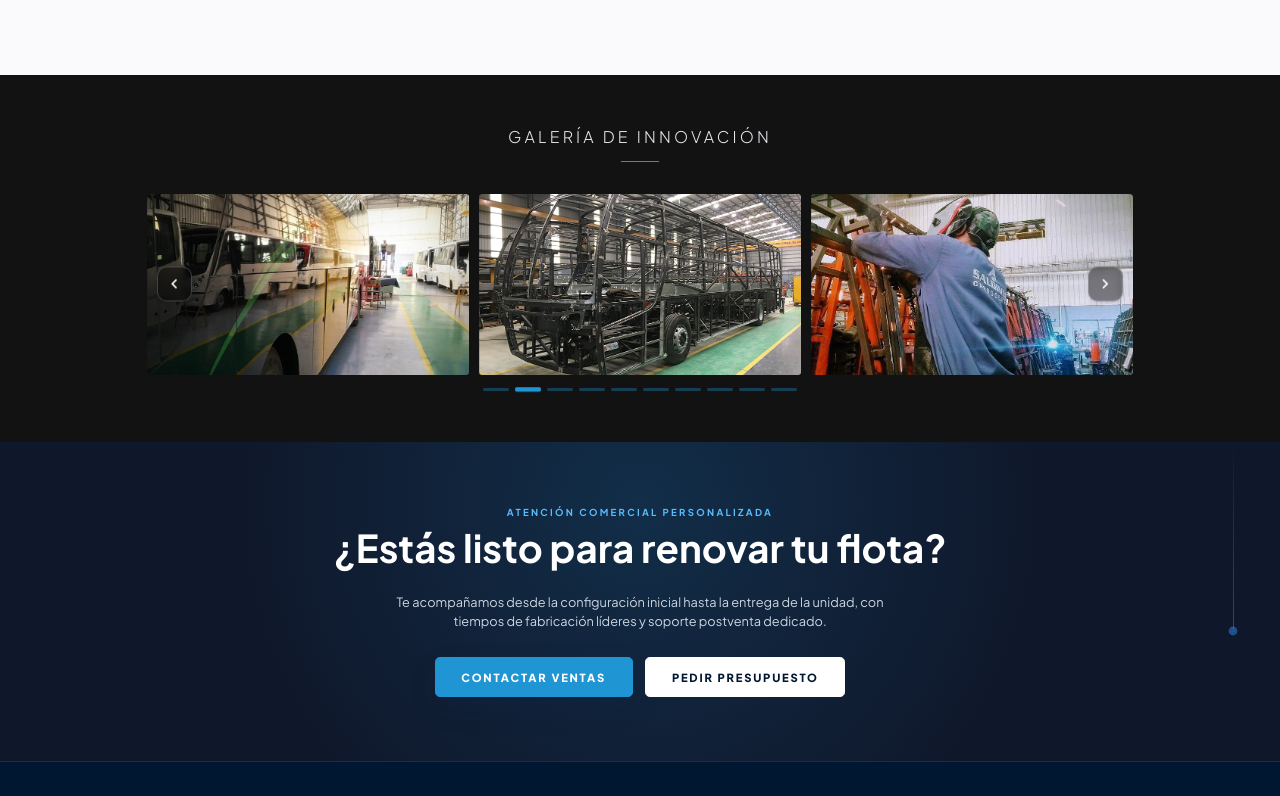
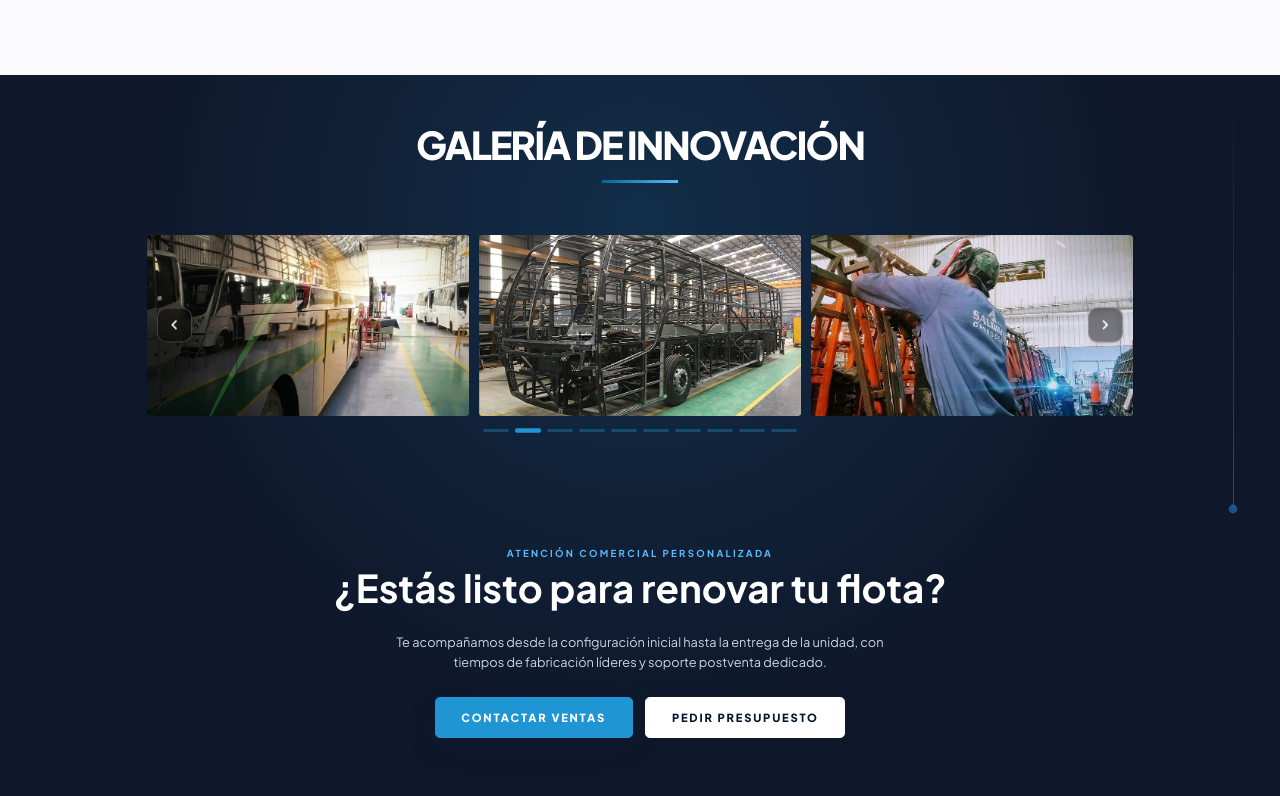
Before and after one commit to GinkgoDevs/saldivia-nextjs, a Next.js app in the folder saldivia-web/: page / in a window 1280 px wide. Shown: the part 3304-4100 px from the top of the page. Built offline with nearby package versions, Linux system fonts and the light colour scheme; no server answers; the database is empty.

Commit message:
cta and gallery

```diff
--- a/saldivia-web/app/components/GalleryCarousel.tsx
+++ b/saldivia-web/app/components/GalleryCarousel.tsx
@@ -97,17 +97,18 @@ export default function GalleryCarousel() {
 
   return (
     <section
-      className="overflow-hidden bg-industrial-charcoal py-16"
+      aria-labelledby="home-gallery-heading"
+      className="relative overflow-hidden py-16"
       onMouseEnter={() => setPaused(true)}
       onMouseLeave={() => setPaused(false)}
     >
       <div className="container mx-auto px-4 md:px-6">
-        {/* Header */}
-        <div className="mb-10 flex flex-col items-center">
-          <h3 className="font-headline text-xl font-light uppercase tracking-[0.2em] text-metallic-silver">
-            Galería de Innovación
-          </h3>
-          <div className="mt-4 h-[1px] w-12 bg-accent-blue" />
+        {/* Header — alineado a HomeFAQ (ui-section-title + misma barra) */}
+        <div className="mb-14 text-center md:mb-16">
+          <h2 id="home-gallery-heading" className="ui-section-title !text-white">
+            Galería de innovación
+          </h2>
+          <div className="technical-gradient mx-auto mt-5 h-1 w-24" />
         </div>
 
         {/* Viewport – overflow hidden, shows exactly N items */}
--- a/saldivia-web/app/page.tsx
+++ b/saldivia-web/app/page.tsx
@@ -37,18 +37,20 @@ export default function HomePage() {
 
         <HomeFAQ />
 
+        <div className="relative overflow-hidden bg-slate-900">
+          <TrajectoryRail side="right" height="60%" />
+          <div className="pointer-events-none absolute inset-0 bg-[radial-gradient(circle_at_50%_20%,rgba(32,149,212,0.18),transparent_60%)]" />
           <GalleryCarousel />
-
           {/* Final CTA */}
           <MotionReveal>
-        <section className="relative overflow-hidden bg-slate-900 py-20">
-          <TrajectoryRail side="right" height="60%" />
-          <div className="pointer-events-none absolute inset-0 bg-[radial-gradient(circle_at_50%_20%,rgba(32,149,212,0.18),transparent_60%)]" />
+            <section className="relative py-20">
               <div className="container relative mx-auto px-4 md:px-6 text-center">
                 <p className="mb-3 font-headline text-xs font-bold uppercase tracking-[0.24em] text-secondary-container">
                   Atención comercial personalizada
                 </p>
-            <h2 className="font-headline text-3xl md:text-5xl font-bold text-white mb-8">¿Estás listo para renovar tu flota?</h2>
+                <h2 className="font-headline text-3xl md:text-5xl font-bold text-white mb-8">
+                  ¿Estás listo para renovar tu flota?
+                </h2>
                 <p className="mx-auto mb-8 max-w-2xl font-headline text-sm leading-relaxed text-slate-300 md:text-base">
                   Te acompañamos desde la configuración inicial hasta la entrega de la unidad, con tiempos de fabricación líderes y soporte postventa dedicado.
                 </p>
@@ -77,6 +79,7 @@ export default function HomePage() {
               </div>
             </section>
           </MotionReveal>
+        </div>
       </main>
 
     </div>
```
Lines whose indentation alone changed are shown as unchanged.
